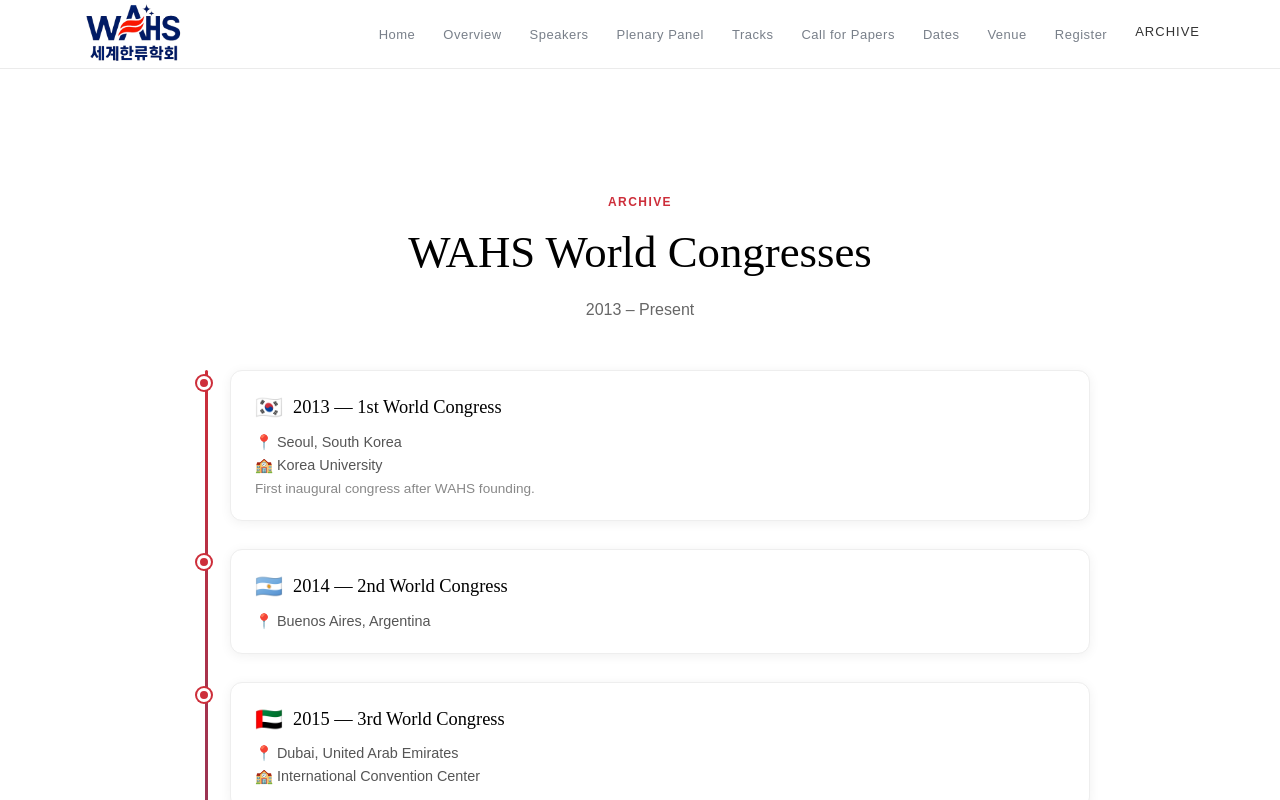
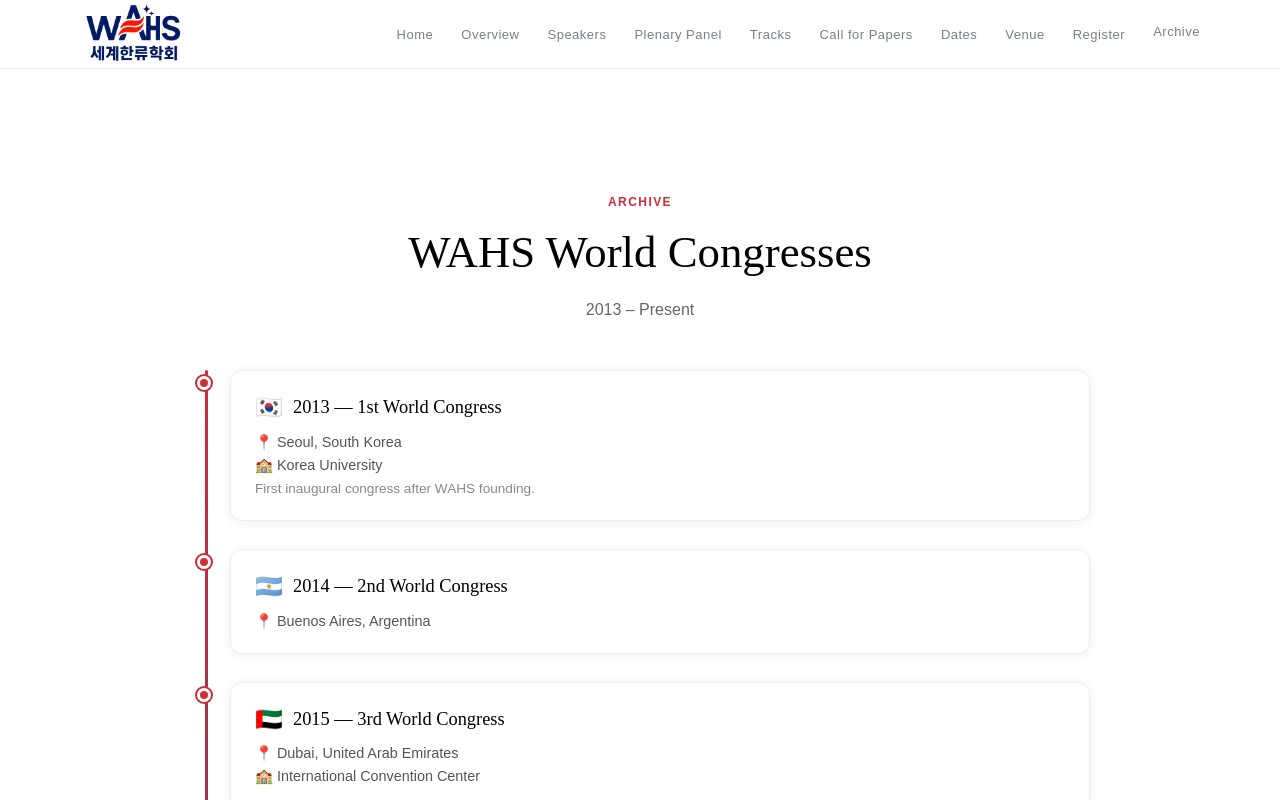
Before and after one commit to willfadeneva/WAHS, a Next.js app: page /1/past-congresses in a window 1280 px wide. Shown: the top 800 px of the page. Built offline with nearby package versions, Linux system fonts and the light colour scheme.

Commit message:
Match Archive dropdown font to nav links

```diff
--- a/src/app/globals.css
+++ b/src/app/globals.css
@@ -325,9 +325,10 @@ body {
 .nav-dropdown-trigger {
   background: none; border: none; cursor: pointer;
   font-family: inherit; font-size: 13px; font-weight: 500;
-  letter-spacing: 1px; text-transform: uppercase;
-  color: var(--slate); padding: 0;
+  letter-spacing: 0.5px; text-transform: none;
+  color: rgba(10,22,40,0.55); padding: 0;
   display: flex; align-items: center; gap: 3px;
+  transition: color 0.2s;
 }
 .nav-dropdown-trigger:hover { color: var(--kr-blue); }
 .nav-dropdown-arrow { font-size: 10px; }
```
